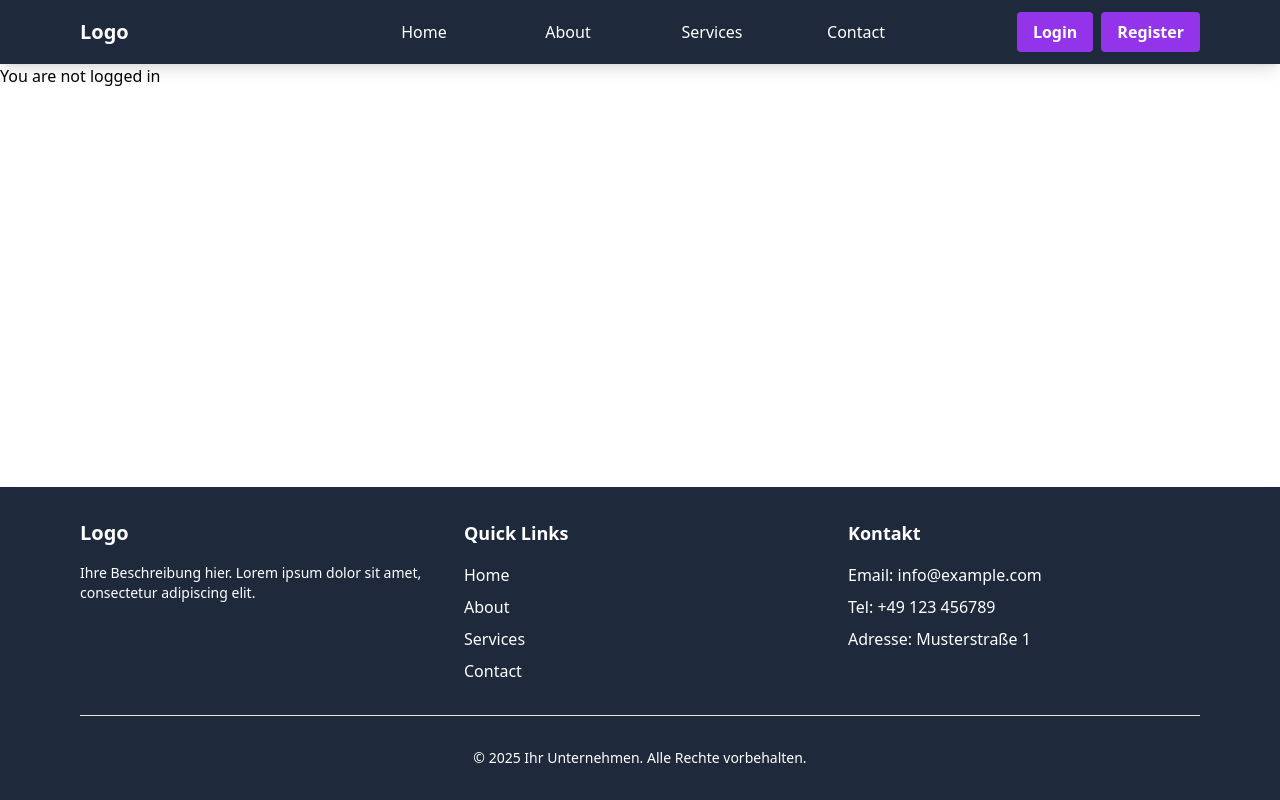
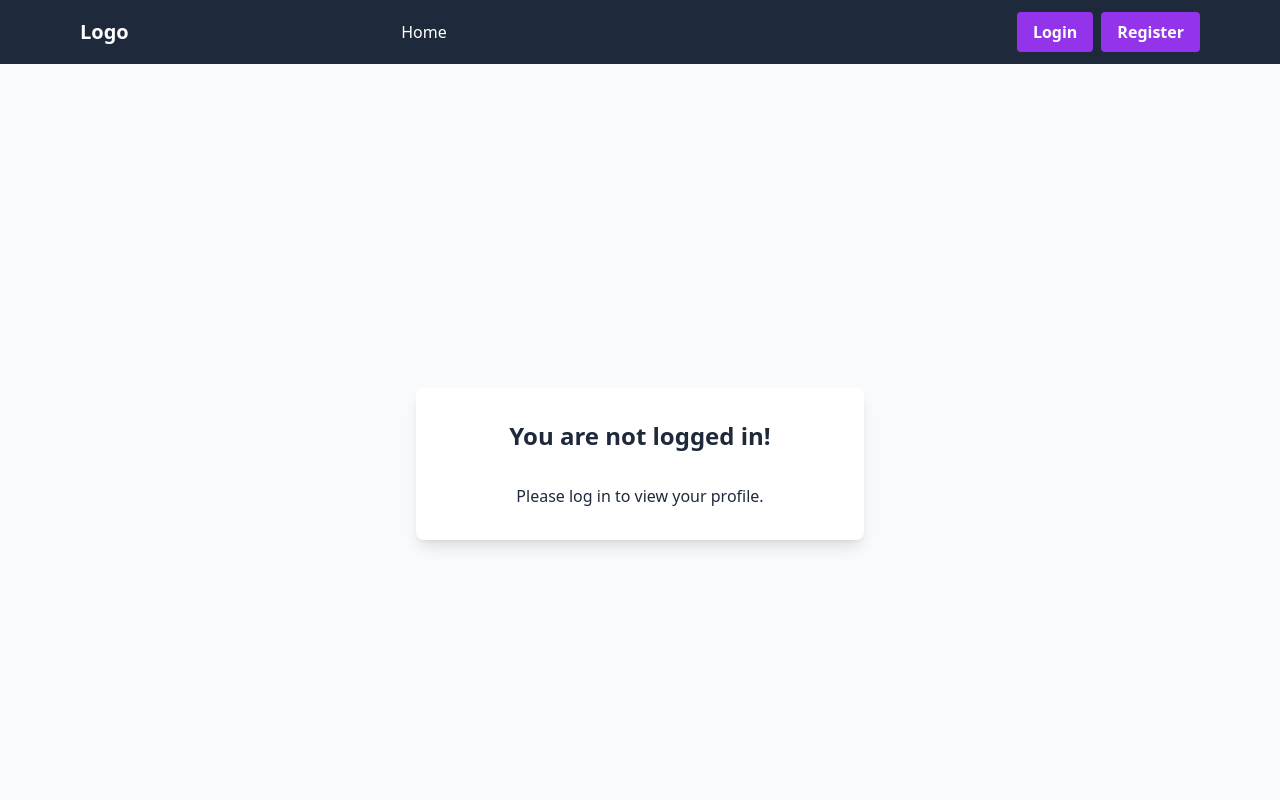
Before and after one commit to fmausberg/recruitingtests-frontend, a Next.js app: page /home/profile in a window 1280 px wide. Shown: the top 800 px of the page. Built offline with nearby package versions, Linux system fonts and the light colour scheme.

Commit message:
Changed navbar to adjust to logged-in status of user

```diff
--- a/src/app/home/profile/page.tsx
+++ b/src/app/home/profile/page.tsx
@@ -14,14 +14,11 @@ export default function UserProfile() {
 
   const [user, setUser] = useState<User | null>(null);
   const [error, setError] = useState('');
+  const [loading, setLoading] = useState(true);
   const { isLoggedIn } = useAuth();
   const router = useRouter();
 
   useEffect(() => {
-    if (!isLoggedIn) {
-      return;
-    }
-
     const fetchUser = async () => {
       try {
         const response = await fetch(`${process.env.NEXT_PUBLIC_API_URL}/appuser/me`, {
@@ -39,18 +36,44 @@ export default function UserProfile() {
         }
       } catch (err) {
         setError('An error occurred while fetching user data.');
+      } finally {
+        setLoading(false);
       }
     };
 
-    fetchUser();
+    if (isLoggedIn) {
+      fetchUser();
+    } else {
+      setLoading(false);
+    }
   }, [isLoggedIn]);
 
+  if (loading) {
+    return (
+        <div className="flex items-center justify-center bg-slate-50 pt-16 pb-16 min-h-screen">
+          <div className="bg-white p-8 rounded-lg shadow-lg w-full max-w-md">
+            <h1 className="text-2xl font-bold text-center mb-8 text-textPrimary">Loading...</h1>
+          </div>
+        </div>
+      );
+  }
+
   if (!isLoggedIn) {
-    return <div>You are not logged in</div>;
+    return (
+      <div className="flex items-center justify-center bg-slate-50 pt-16 pb-16 min-h-screen">
+        <div className="bg-white p-8 rounded-lg shadow-lg w-full max-w-md">
+          <h1 className="text-2xl font-bold text-center mb-8 text-textPrimary">You are not logged in!</h1>
+          <div className="space-y-6"/>
+          <div>
+            <p className="text-textPrimary text-center">Please log in to view your profile.</p>
+          </div>
+        </div>
+      </div>
+    );
   }
 
   if (error) {
-    return <div>Error: {error}</div>;
+    return <div className="">Error: {error}</div>;
   }
 
   if (!user) {
--- a/src/components/navbar-component/navbar.tsx
+++ b/src/components/navbar-component/navbar.tsx
@@ -1,34 +1,32 @@
 // components/Navbar.tsx
 import { useState } from 'react';
-import Link from 'next/link';
+import { useAuth } from '../../app/api/auth/authContext';
 
 const Navbar = () => {
   const [isOpen, setIsOpen] = useState(false);
+  const { isLoggedIn, logout } = useAuth();
 
   return (
     <nav className="bg-navbar-background shadow-lg">
-      {/* Container mit max-width und Zentrierung */}
+      {/* Container with max-width and centering */}
       <div className="max-w-6xl mx-auto px-4">
         {/* Responsive Grid Layout */}
         <div className="grid grid-cols-2 md:grid-cols-12 items-center h-16">
-          {/* Logo: Auf Mobile 1 von 2 Spalten, auf Desktop 3 von 12 Spalten */}
+          {/* Logo: On Mobile 1 of 2 columns, on Desktop 3 of 12 columns */}
           <div className="col-span-1 md:col-span-3">
             <span className="text-xl font-bold text-navbar-text">Logo</span>
           </div>
 
-          {/* Navigation: Auf Mobile versteckt, auf Desktop 6 von 12 Spalten */}
+          {/* Navigation: Hidden on Mobile, on Desktop 6 of 12 columns */}
           <div className="hidden md:block md:col-span-6">
             <div className="grid grid-cols-4 gap-4 justify-items-center">
-              <a href="/home" className="hover:text-navbar-hover text-navbar-text">Home</a>
-              <a href="#" className="hover:text-navbar-hover text-navbar-text">About</a>
-              <a href="#" className="hover:text-navbar-hover text-navbar-text">Services</a>
-              <a href="#" className="hover:text-navbar-hover text-navbar-text">Contact</a>
+              <a className="hover:text-navbar-hover text-navbar-text" href="/home">Home</a>
             </div>
           </div>
 
-          {/* Buttons: Auf Mobile 1 von 2 Spalten, auf Desktop 3 von 12 Spalten */}
+          {/* Buttons: On Mobile 1 of 2 columns, on Desktop 3 of 12 columns */}
           <div className="col-span-1 md:col-span-3 justify-self-end">
-            {/* Hamburger Menu nur auf Mobile sichtbar */}
+            {/* Hamburger Menu only visible on Mobile */}
             <button
               onClick={() => setIsOpen(!isOpen)}
               className="md:hidden text-primaryButton-text"
@@ -38,41 +36,68 @@ const Navbar = () => {
               </svg>
             </button>
 
-            {/* Buttons nur auf Desktop sichtbar */}
+            {/* Buttons only visible on Desktop */}
             <div className="hidden md:flex gap-2">
-              {/* Primary Button */}
-              <Link href="/home/auth/login">
+              {isLoggedIn ? (
+                <>
+                  <a href="/home/profile">
+                    <button className="bg-primaryButton hover:bg-primaryButton-hover text-primaryButton-text font-bold py-2 px-4 rounded">
+                      My Profile
+                    </button>
+                  </a>
+                  <button
+                    onClick={logout}
+                    className="bg-primaryButton hover:bg-primaryButton-hover text-primaryButton-text font-bold py-2 px-4 rounded"
+                  >
+                    Log Out
+                  </button>
+                </>
+              ) : (
+                <>
+                  <a href="/home/auth/login">
                     <button className="bg-primaryButton hover:bg-primaryButton-hover text-primaryButton-text font-bold py-2 px-4 rounded">
                       Login
                     </button>
-              </Link>
-              {/* Secondary Button */}
-              <Link href="/home/auth/register">
+                  </a>
+                  <a href="/home/auth/register">
                     <button className="bg-primaryButton hover:bg-primaryButton-hover text-primaryButton-text font-bold py-2 px-4 rounded">
                       Register
                     </button>
-              </Link>
+                  </a>
+                </>
+              )}
             </div>
           </div>
         </div>
 
-        {/* Mobile Menü */}
+        {/* Mobile Menu */}
         {isOpen && (
           <div className="md:hidden py-4">
-            <a href="#" className="block py-2 hover:text-navbar-hover text-navbar-text">Home</a>
-            <a href="#" className="block py-2 hover:text-navbar-hover text-navbar-text">About</a>
-            <a href="#" className="block py-2 hover:text-navbar-hover text-navbar-text">Services</a>
-            <a href="#" className="block py-2 hover:text-navbar-hover text-navbar-text">Contact</a>
-            <div className="flex gap-2 pt-4">
-              <Link href="/home/auth/login">
-                <button className="bg-primaryButton hover:bg-primaryButton-hover text-primaryButton-text font-bold py-2 px-4 rounded">
-                  Login
+            <a href="/home">
+              <a className="block py-2 hover:text-navbar-hover text-navbar-text">Home</a>
+            </a>
+            {isLoggedIn ? (
+              <>
+                <a href="/home/profile">
+                  <a className="block py-2 hover:text-navbar-hover text-navbar-text">My Profile</a>
+                </a>
+                <button
+                  onClick={logout}
+                  className="block py-2 hover:text-navbar-hover text-navbar-text"
+                >
+                  Log Out
                 </button>
-              </Link>
-              <button className="bg-primaryButton hover:bg-primaryButton-hover text-primaryButton-text font-bold py-2 px-4 rounded">
-                Register
-              </button>
-            </div>
+              </>
+            ) : (
+              <>
+                <a href="/home/auth/login">
+                  <a className="block py-2 hover:text-navbar-hover text-navbar-text">Login</a>
+                </a>
+                <a href="/home/auth/register">
+                  <a className="block py-2 hover:text-navbar-hover text-navbar-text">Register</a>
+                </a>
+              </>
+            )}
           </div>
         )}
       </div>
```
Lines whose indentation alone changed are shown as unchanged.
